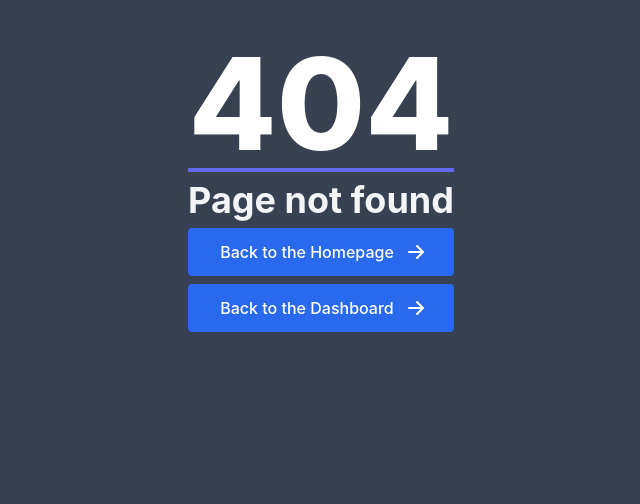
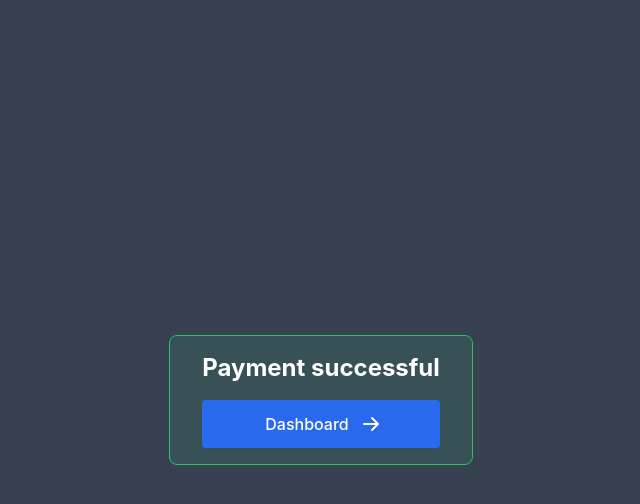
Before and after one commit to cleaner-bot/website, a Next.js app: page /billing/stripe/success in a window 1280 px wide. Before the commit this address had no page. Shown: the top 504 px of the page, without its empty margins (319-959 px from the left). Built offline with nearby package versions, Linux system fonts and the light colour scheme.

Commit message:
add stripe comeback

```diff
--- /dev/null
+++ b/pages/billing/stripe/cancelled.jsx
@@ -0,0 +1,20 @@
+import { useRouter } from "next/router";
+
+import { InternalLink } from "@/components/buttons.jsx";
+
+export default function Cancelled() {
+    const router = useRouter();
+    const { guild } = router.query;
+    return (
+        <div className="flex items-center justify-center h-screen mx-4">
+            <div className="px-8 py-4 border border-red-500 rounded-lg bg-red-400/10">
+                <p className="mb-4 text-2xl font-bold text-center">
+                    Payment cancelled
+                </p>
+                <InternalLink href={guild ? `/dash/${guild}/plan` : "/dash/"}>
+                    Dashboard
+                </InternalLink>
+            </div>
+        </div>
+    )
+}
--- /dev/null
+++ b/pages/billing/stripe/success.jsx
@@ -0,0 +1,20 @@
+import { useRouter } from "next/router";
+
+import { InternalLink } from "@/components/buttons.jsx";
+
+export default function Cancelled() {
+    const router = useRouter();
+    const { guild } = router.query;
+    return (
+        <div className="flex items-center justify-center h-screen mx-4">
+            <div className="px-8 py-4 border border-green-500 rounded-lg bg-green-400/10">
+                <p className="mb-4 text-2xl font-bold text-center">
+                    Payment successful
+                </p>
+                <InternalLink href={guild ? `/dash/${guild}/plan` : "/dash/"}>
+                    Dashboard
+                </InternalLink>
+            </div>
+        </div>
+    )
+}
```
